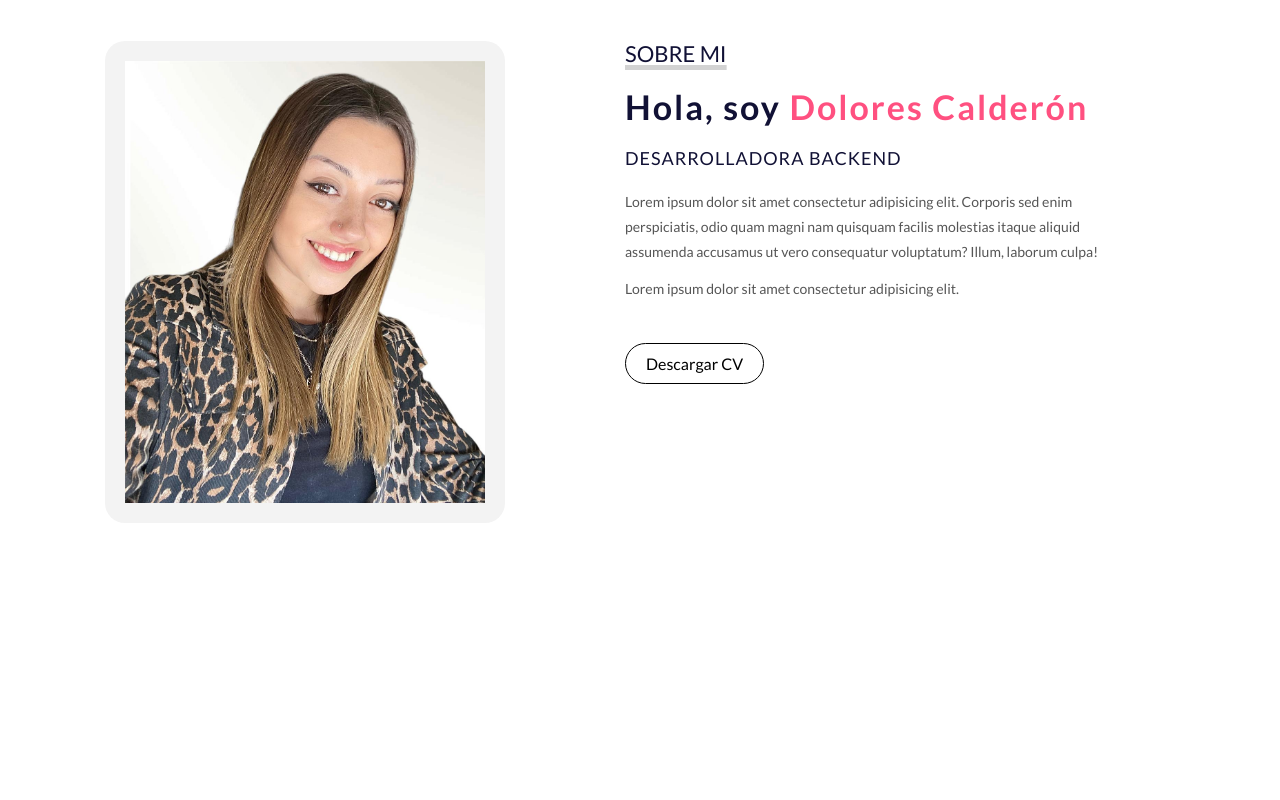
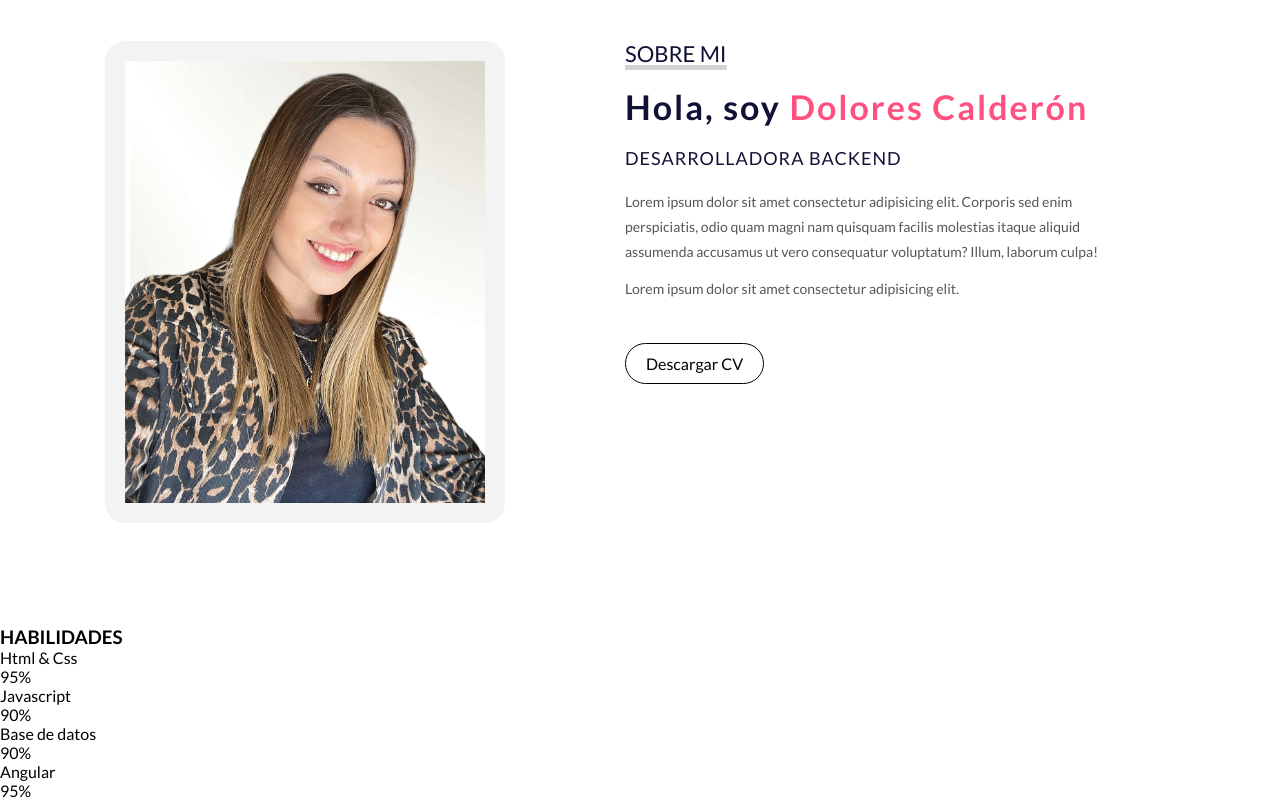
Before and after one commit to dolocalderon/Porfolio, a plain HTML site: page index.html in a window 1280 px wide. Shown: the part 859-1659 px from the top of the page. Before the commit the page ends 1485 px from the top, so only its background shows below. Drawn offline with Linux system fonts and the light colour scheme.

Commit message:
habilidades html

```diff
--- a/index.html
+++ b/index.html
@@ -28,6 +28,7 @@
                         <ul id="links">
                             <li> <a href="#inicio" class="seleccionado"> INICIO </a> </li>
                             <li> <a href="#sobremi"> SOBRE MI </a> </li>
+                            <li> <a href="#habilidades"> HABILIDADES </a> </li>
                             <li> <a href="#portfolio"> PORTAFOLIO </a> </li>
                             <li> <a href="#contacto"> CONTACTO </a> </li>
                         </ul>
@@ -84,6 +85,66 @@
     </section>
 
 
+    <!--HABILIDADES-->
+    <section id="habilidades">
+
+        <div class="contenedor-skills" id="skills">
+
+            <h3>HABILIDADES</h3>
+
+            <div class="skill">
+                <div class="info">
+                    <p><span class="lista"></span>Html & Css</p>
+                    <span class="porcentaje">95%</span>
+                </div>
+
+                <div class="barra">
+                    <div id="html" class=""></div>
+                </div>
+            </div>
+
+
+            <div class="skill">
+                <div class="info">
+                    <p><span class="lista"></span>Javascript</p>
+                    <span class="porcentaje">90%</span>
+                </div>
+
+                <div class="barra">
+                    <div id="js" class=""></div>
+                </div>
+            </div>
+
+
+            <div class="skill">
+                <div class="info">
+                    <p><span class="lista"></span>Base de datos</p>
+                    <span class="porcentaje">90%</span>
+                </div>
+
+                <div class="barra">
+                    <div id="bd" class=""></div>
+                </div>
+            </div>
+
+
+            <div class="skill">
+                <div class="info">
+                    <p><span class="lista"></span>Angular</p>
+                    <span class="porcentaje">95%</span>
+                </div>
+
+                <div class="barra">
+                    <div id="angular" class=""></div>
+                </div>
+            </div>
+
+
+        </div>
+
+    </section>
+
+
 </body>
 
 </html>
```
